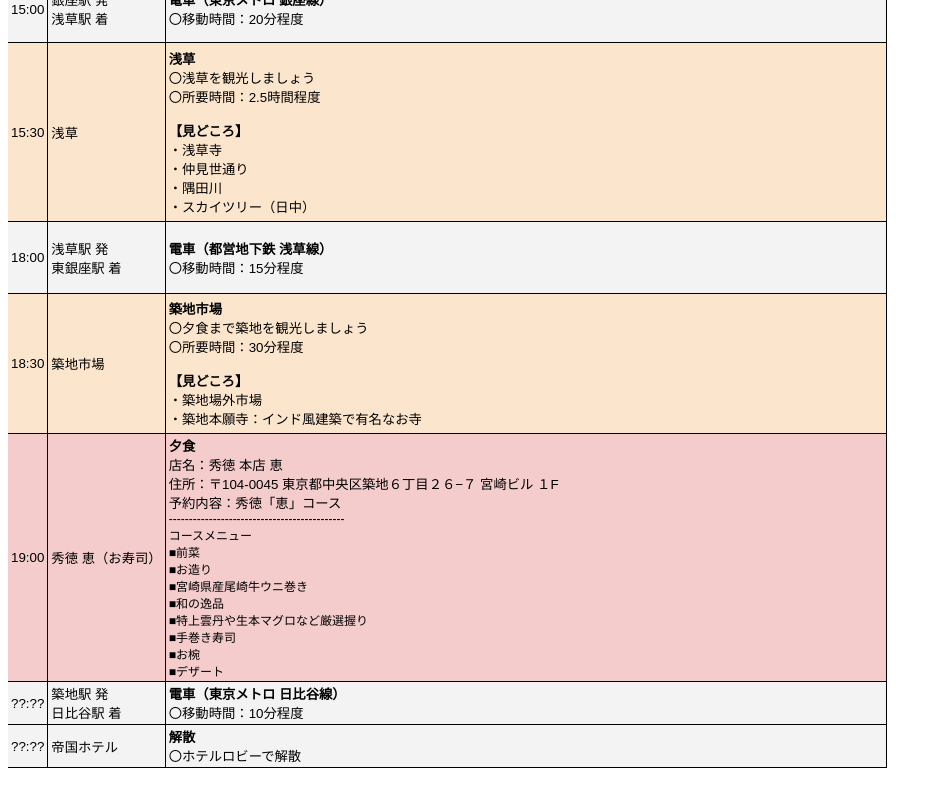
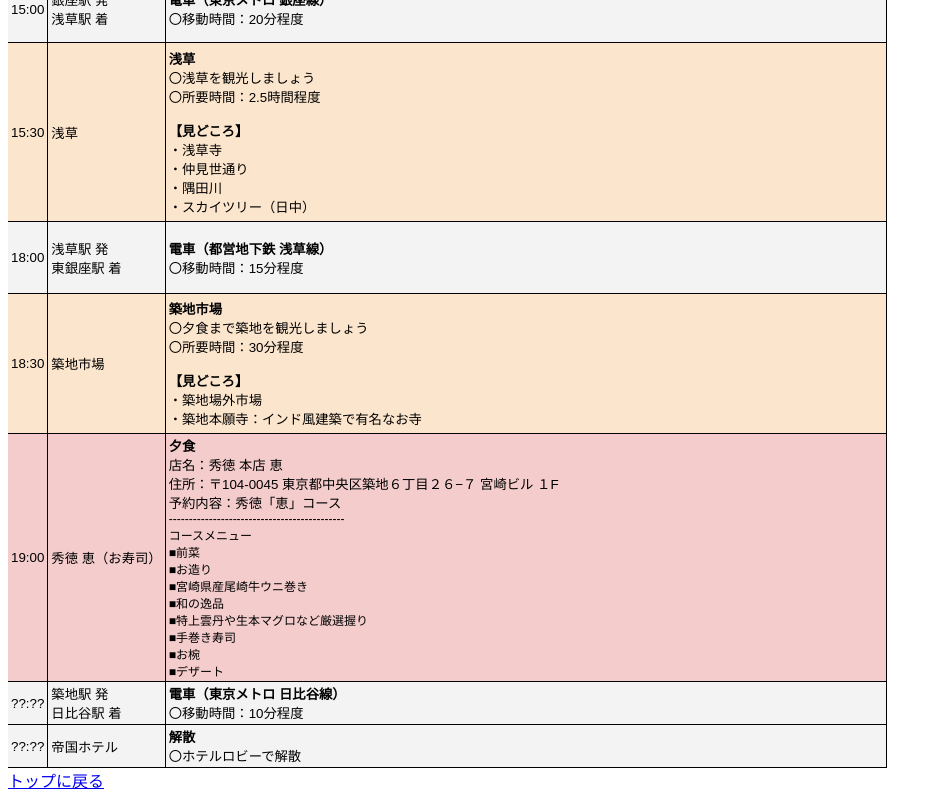
Before and after one commit to gorio142/gw_pages, a plain HTML site: page day1.html in a window 1280 px wide. Shown: the part 775-1575 px from the top of the page, without its empty margins (0-942 px from the left). Before the commit the page ends 1551 px from the top, so only its background shows below. Drawn offline with Linux system fonts and the light colour scheme.

Commit message:
add back button

```diff
--- a/day1.html
+++ b/day1.html
@@ -191,3 +191,4 @@
         </tbody>
     </table>
 </div>
+<a href="/index.html" class="button">トップに戻る</a>
```
Also changed, not shown: day2.html (+1 -0 lines), day3.html (+2 -0 lines).
